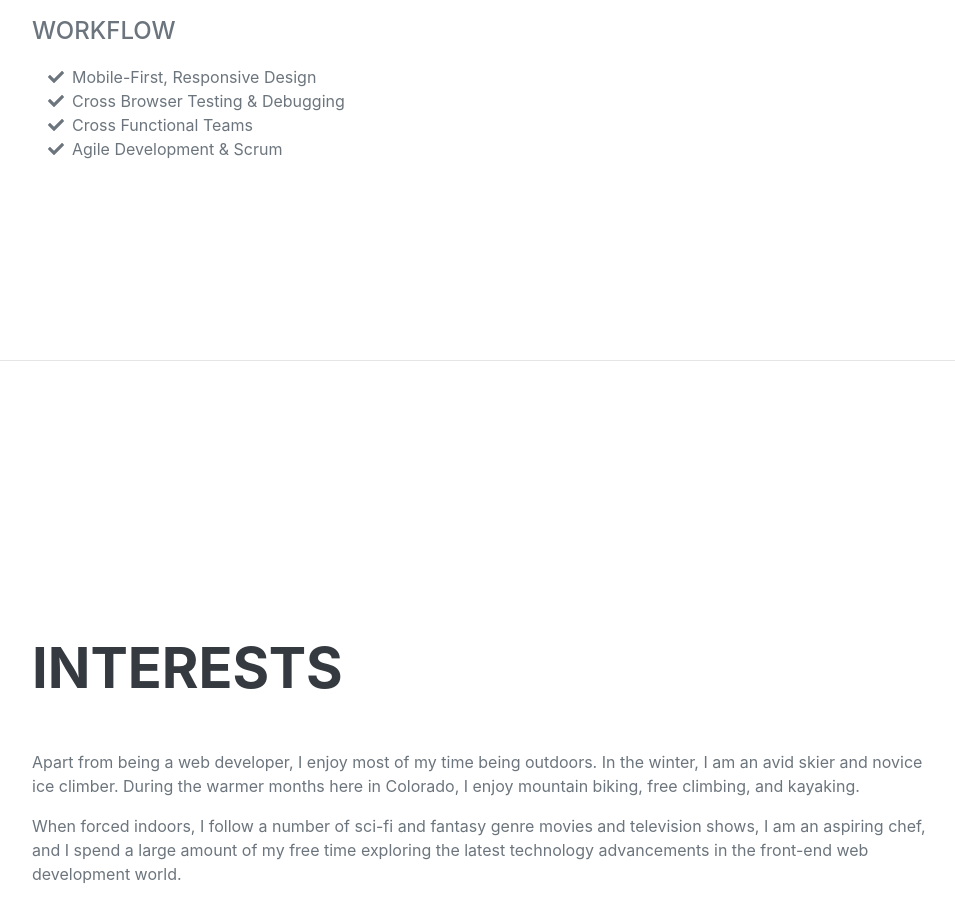
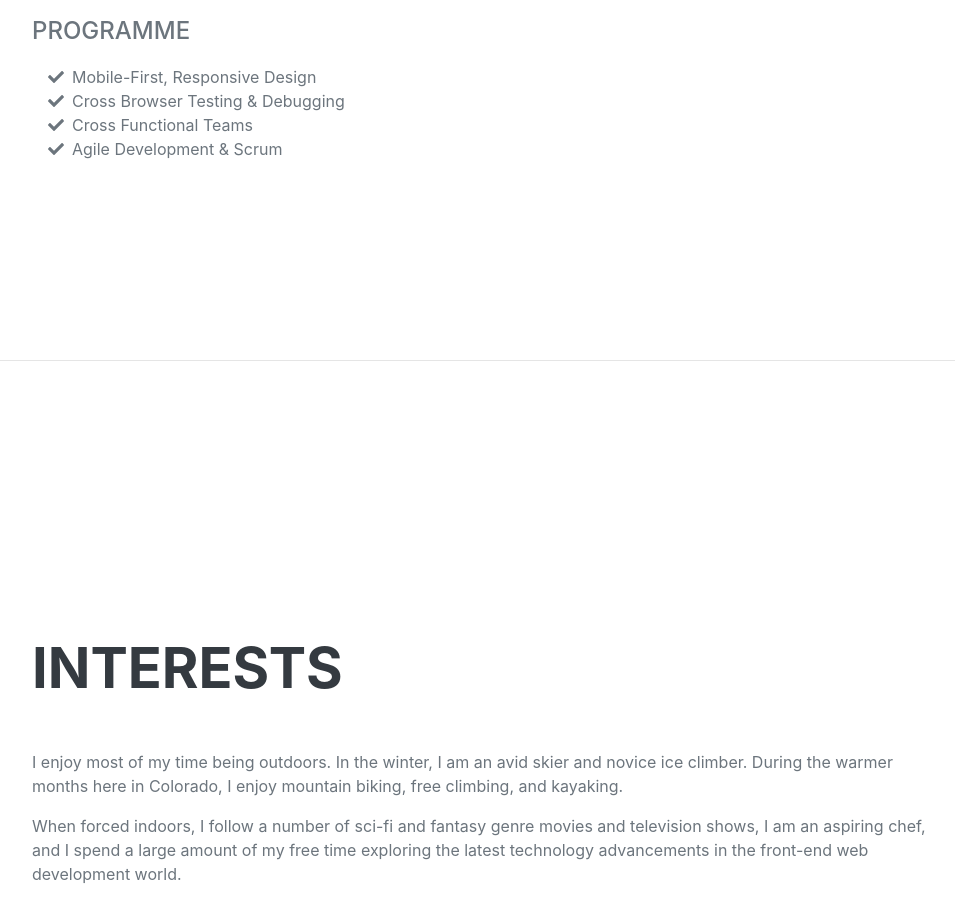
Before and after one commit to veronicaeyo/veronicaeyo.github.io, a plain HTML site: page index.html in a window 1280 px wide. Shown: the part 3248-4169 px from the top of the page, without its empty margins (288-1243 px from the left). Drawn offline with nearby package versions, Linux system fonts and the light colour scheme; a web font is replaced by a local one.

Commit message:
Update index.html

```diff
--- a/index.html
+++ b/index.html
@@ -141,7 +141,7 @@
                         <li class="list-inline-item"><i class="fab fa-grunt"></i></li>
                         <li class="list-inline-item"><i class="fab fa-npm"></i></li>
                     </ul>
-                    <div class="subheading mb-3">Workflow</div>
+                    <div class="subheading mb-3">Programme</div>
                     <ul class="fa-ul mb-0">
                         <li>
                             <span class="fa-li"><i class="fas fa-check"></i></span>
@@ -167,7 +167,7 @@
             <section class="resume-section" id="interests">
                 <div class="resume-section-content">
                     <h2 class="mb-5">Interests</h2>
-                    <p>Apart from being a web developer, I enjoy most of my time being outdoors. In the winter, I am an avid skier and novice ice climber. During the warmer months here in Colorado, I enjoy mountain biking, free climbing, and kayaking.</p>
+                    <p> I enjoy most of my time being outdoors. In the winter, I am an avid skier and novice ice climber. During the warmer months here in Colorado, I enjoy mountain biking, free climbing, and kayaking.</p>
                     <p class="mb-0">When forced indoors, I follow a number of sci-fi and fantasy genre movies and television shows, I am an aspiring chef, and I spend a large amount of my free time exploring the latest technology advancements in the front-end web development world.</p>
                 </div>
             </section>
```
